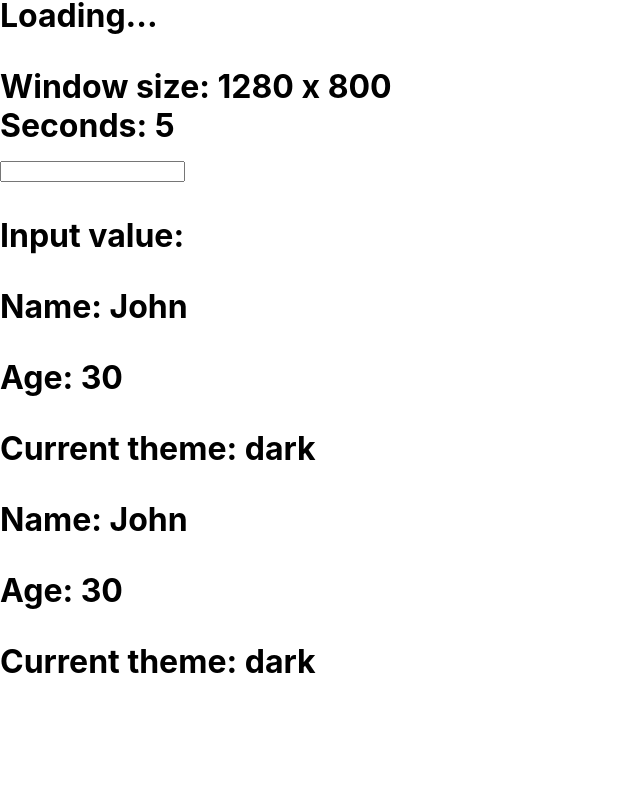
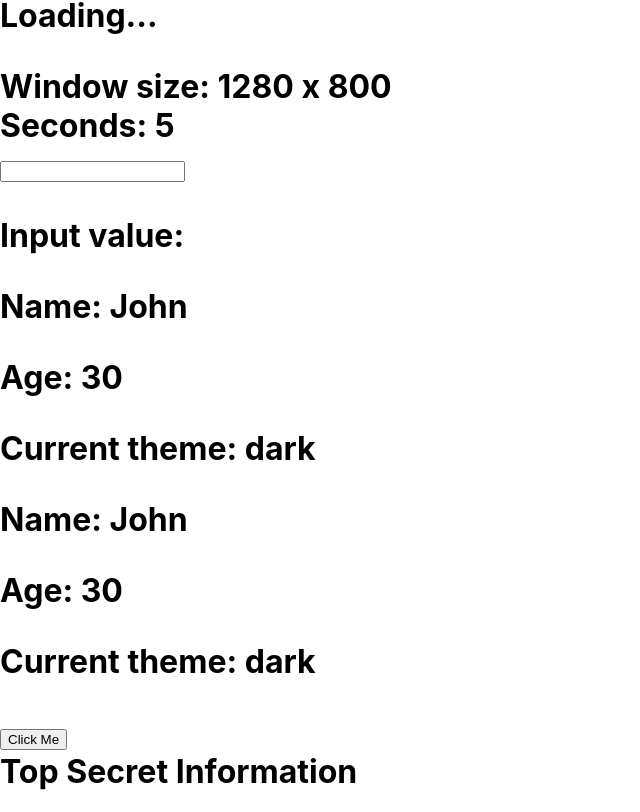
Before and after one commit to salinpaul94/60_DAY_PLAN_FOR_CROSS_PALTFORM_DEVELOPMENT, a React (Create React App) app in the folder test-roject/: page / in a window 1280 px wide. Shown: the part 1239-2051 px from the top of the page, without its empty margins (0-640 px from the left). Before the commit the page ends 1952 px from the top, so only its background shows below. Built offline with nearby package versions, Linux system fonts and the light colour scheme; no server answers.

Commit message:
createContext, Provider and useContext task 12 example 2

```diff
--- a/test-roject/src/App.js
+++ b/test-roject/src/App.js
@@ -6,6 +6,7 @@ import AppContextApiTask5Example2 from './componentsDay5/AppContextApiTask5Examp
 import AppContextApiTask7Example1 from './componentsDay5/AppContextApiTask7Example1';
 import AppContextApiTask7Example2 from './componentsDay5/AppContextApiTask7Example2';
 import AppContextApiTask6Example2 from './componentsDay5/AppContextTask6Example2';
+import AppHOCTask12Example2 from './componentsDay5/AppHOCTask12Example2';
 import AppHooks from './componentsDay5/AppHooks';
 import AppTask10Example1 from './componentsDay5/AppTask10Example1';
 import AppTask10Example2 from './componentsDay5/AppTask10Example2';
@@ -13,6 +14,7 @@ import AppContextApiTask11Example1 from './componentsDay5/ContextApiTask11Exampl
 import Counter from './componentsDay5/Counter'
 import CounterUseEffectTask3 from './componentsDay5/CounterUseEffectTask3';
 import DataFetcherUseEffect from './componentsDay5/DataFetcherUseEffect';
+import AppHOCTask12Example1 from './componentsDay5/HOCTask12Exampl1';
 import MouseTrackerTask4 from './componentsDay5/MouseTrackerTask4';
 import RandomJokeTask4 from './componentsDay5/RandomJokeTask4';
 import TextInputTask9Exaple2 from './componentsDay5/TextInputTask9Example2';
@@ -45,6 +47,8 @@ const element = (
     <AppTask10Example2/>
     <AppContextApiTask11Example1/>
     <AppContextApiTask11Example2/>
+    <AppHOCTask12Example1/>
+    <AppHOCTask12Example2/>
   </h1>
 )
 
--- /dev/null
+++ b/test-roject/src/componentsDay5/AppHOCTask12Example2.js
@@ -0,0 +1,22 @@
+import React from "react";
+
+function withAuthorization(WrappedComponent) {
+  return function Authorization(props) {
+    if (!props.isAuthorized) {
+      return <p>You are not authorized to view this context.</p>
+    }
+    return <WrappedComponent {...props} />;
+  };
+}
+
+function SecretContent(props) {
+  return <div>Top Secret Information</div>;
+}
+
+const SecretContentWithAuthorization = withAuthorization(SecretContent);
+
+function AppHOCTask12Example2() {
+  return <SecretContentWithAuthorization isAuthorized={true} />;
+}
+
+export default AppHOCTask12Example2;
--- /dev/null
+++ b/test-roject/src/componentsDay5/HOCTask12Exampl1.js
@@ -0,0 +1,20 @@
+import React from 'react';
+
+function withLogger(WrappedComponent) {
+  return function Logger(props) {
+    console.log('Rendered with props: ', props);
+    return <WrappedComponent {...props} />;
+  };
+}
+
+function Button(props) {
+  return <button>{props.label}</button>
+}
+
+const ButtonWithLogger = withLogger(Button);
+
+function AppHOCTask12Example1() {
+  return <ButtonWithLogger label="Click Me" />;
+}
+
+export default AppHOCTask12Example1;
```
